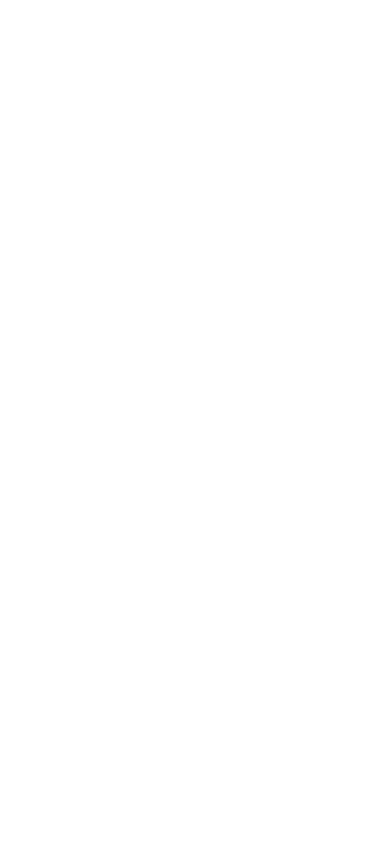
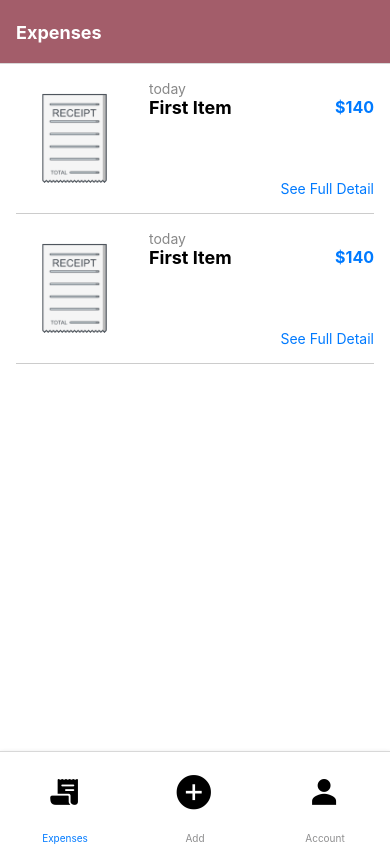
Before and after one commit to JReal10/ReceiptApp, a React Native app: screen / in a window 390 px wide. Built offline with nearby package versions, Linux system fonts and the light colour scheme.

Commit message:
new updates

```diff
--- a/App.js
+++ b/App.js
@@ -3,13 +3,14 @@
 import * as React from 'react';
 import { NavigationContainer } from '@react-navigation/native';
 import { createNativeStackNavigator } from '@react-navigation/native-stack';
+import StackNavigator from './navigation/stackNavigator';
 
 const Stack = createNativeStackNavigator();
 
 function App() {
   return (
     <NavigationContainer>
-      <stackNavigator></stackNavigator>
+      <StackNavigator></StackNavigator>
     </NavigationContainer>
   );
 }
--- a/navigation/stackNavigator.js
+++ b/navigation/stackNavigator.js
@@ -1,15 +1,14 @@
-import { View, Text } from 'react-native'
 import React from 'react'
 import { createNativeStackNavigator } from '@react-navigation/native-stack';
 
-import tabNavigator from './tabNavigator';
+import TabNavigator from './tabNavigator';
 
 const Stack = createNativeStackNavigator();
 
 export default function stackNavigator() {
   return (
     <Stack.Navigator>
-    <Stack.Screen name="Home" component={Home} options={{
+    <Stack.Screen name="Tab" component={TabNavigator} options={{
       title: 'Expenses',
       headerStyle:{
         backgroundColor: '#A35D6A',
--- a/navigation/tabNavigator.js
+++ b/navigation/tabNavigator.js
@@ -2,13 +2,16 @@
 import {createBottomTabNavigator} from '@react-navigation/bottom-tabs';
 
 import Home from '../screens/Home';
+import Details from '../screens/Details';
+import Reports from '../screens/Reports';
+import Ionicons from 'react-native-vector-icons/Ionicons'
 
 const Tab = createBottomTabNavigator();
 const { width, height } = Dimensions.get('window');
 
 //create a navigation tab for a screen: HomeScreen, BookingPage1 and ProfilePage
 
-function tabNavigator() {
+function TabNavigator() {
 
   return (
     <Tab.Navigator
@@ -17,29 +20,31 @@
       tabBarStyle:
       {
         height:height * 0.11,
-        //backgroundColor: colors.text_white,
-        elevation: 0,
+        backgroundColor: '#fff',
         position: 'absolute',
-        borderRadius:15,
+        shadowColor: '#000',
+        shadowOffset: { width: 0, height: 2 },
+        shadowOpacity: 0.2,
+        shadowRadius:5,
       },
       //tabBarInactiveTintColor:colors.secondary_green,
       //tabBarActiveTintColor:colors.secondary_green,
-      tabBarShowLabel: false,
+      headerShown: false,
 
     }}>
 
-      <Tab.Screen name="Home" component={Home} options = {{
-        tabBarIcon: () => <Entypo name = "home" size = {height * 0.04}/>,
-        headerShown: false,
+      <Tab.Screen name="Expenses" component={Home} options = {{
+          tabBarIcon: ()=> <Ionicons size = {height * 0.035} name = "receipt"></Ionicons>,
+
       }}/>
-
-      <Tab.Screen name="Profile" component={Profilepage}
-      options = {{
-        tabBarIcon: () => <MaterialCommunityIcons name = "account" size = {height * 0.05}/>,
-        headerShown: false,
-        }}/>
+      <Tab.Screen name="Add" component={Details} options = {{
+        tabBarIcon: ()=> <Ionicons name = "add-circle-sharp" size = {height * 0.05}></Ionicons>,
+      }}/>
+      <Tab.Screen name="Account" component={Reports} options = {{
+        tabBarIcon: ()=> <Ionicons name = "person-sharp" size = {height * 0.035}></Ionicons>
+      }}/>
     </Tab.Navigator>
   );
 }
 
-export default tabNavigator;
+export default TabNavigator;
--- a/package.json
+++ b/package.json
@@ -9,6 +9,7 @@
     "web": "expo start --web"
   },
   "dependencies": {
+    "@react-navigation/bottom-tabs": "^6.5.8",
     "@react-navigation/native-stack": "^6.9.13",
     "expo": "~49.0.8",
     "expo-status-bar": "~1.6.0",
@@ -18,7 +19,8 @@
     "react-native-reanimated": "^3.4.2",
     "react-native-safe-area-context": "4.6.3",
     "react-native-screens": "~3.22.0",
-    "react-native-ui-lib": "^7.8.0"
+    "react-native-ui-lib": "^7.8.0",
+    "react-native-vector-icons": "^10.0.0"
   },
   "devDependencies": {
     "@babel/core": "^7.20.0"
--- a/screens/Details.js
+++ b/screens/Details.js
@@ -1,10 +1,47 @@
-import { View, Text } from 'react-native'
-import React from 'react'
+import { View, Text, StyleSheet, TouchableOpacity } from 'react-native';
+import React from 'react';
 
 export default function Details() {
   return (
-    <View>
-      <Text>Details</Text>
+    <View style={styles.container}>
+      <View style={[styles.sectionContainer]}>
+        <Text style={[styles.sectionHeading, { color: '#333' }]}>Insert using camera</Text>
+        <Text style={[styles.sectionText, { color: '#666' }]}>
+          Take a picture of the receipt and it will automatically fill in the name, price, the place you shopped, etc.
+        </Text>
+        <View>
+          <TouchableOpacity></TouchableOpacity>
+        </View>
+      </View>
+      <View style={[styles.sectionContainer]}>
+        <Text style={[styles.sectionHeading, { color: '#333' }]}>Enter Manually</Text>
+        <Text style={[styles.sectionText, { color: '#666' }]}>
+          Fill in the receipt details yourself and add it to your expenses.
+        </Text>
+      </View>
     </View>
-  )
+  );
 }
+
+const styles = StyleSheet.create({
+  container: {
+    flex: 1,
+    backgroundColor: '#F0F0F0',
+    padding: 16,
+  },
+  sectionContainer: {
+    marginBottom: 16,
+    padding: 16,
+    borderWidth: 1,
+    borderRadius: 6,
+    borderColor: '#EEE', // Light gray border color
+    backgroundColor: '#FFFFFF',
+  },
+  sectionHeading: {
+    fontSize: 20,
+    fontWeight: 'bold',
+  },
+  sectionText: {
+    fontSize: 16,
+  },
+});
--- a/screens/Home.js
+++ b/screens/Home.js
@@ -9,6 +9,13 @@
   const DATA = [
     {
       id: 'bd7acbea-c1b1-46c2-aed5-3ad53abb28ba',
+      image: receipt,
+      title: 'First Item',
+      date: 'today',
+      price: '$140',
+    },
+    {
+      id: 'bd7acbea-c1b1-46c2-aed5-3ad53abs28ba',
       image: receipt,
       title: 'First Item',
       date: 'today',
--- /dev/null
+++ b/screens/Reports.js
@@ -0,0 +1,101 @@
+import React from 'react';
+import { View, Text, StyleSheet, TouchableOpacity, Dimensions } from 'react-native';
+import Ionicons from 'react-native-vector-icons/Ionicons';
+
+export default function Reports() {
+  const { width, height } = Dimensions.get('window');
+  const isSmallScreen = width < 375; // Example breakpoint for small screens
+
+  return (
+    <View style={[styles.container, { marginVertical: isSmallScreen ? 10 : 20 }]}>
+      <TouchableOpacity style={styles.single_row}>
+        <Text style={styles.text}>Currency</Text>
+        <Ionicons name="chevron-forward" size={height * 0.02} />
+      </TouchableOpacity>
+      <View style={styles.row_container}>
+        <TouchableOpacity style={styles.row}>
+          <Text style={styles.text}>Reports</Text>
+          <Ionicons name="chevron-forward" size={height * 0.02} />
+        </TouchableOpacity>
+        <View style={styles.row_separator} />
+        <TouchableOpacity style={styles.row}>
+          <Text style={styles.text}>MileStones</Text>
+          <Ionicons name="chevron-forward" size={height * 0.02} />
+        </TouchableOpacity>
+      </View>
+      <View style={styles.row_container}>
+        <TouchableOpacity style={styles.row}>
+          <Text style={styles.text}>Rate Us</Text>
+          <Ionicons name="chevron-forward" size={height * 0.02} />
+        </TouchableOpacity>
+        <View style={styles.row_separator} />
+        <TouchableOpacity style={styles.row}>
+          <Text style={styles.text}>Send Feedback</Text>
+          <Ionicons name="chevron-forward" size={height * 0.02} />
+        </TouchableOpacity>
+        <View style={styles.row_separator} />
+        <TouchableOpacity style={styles.row}>
+          <Text style={styles.text}>Privacy Policy</Text>
+          <Ionicons name="chevron-forward" size={height * 0.02} />
+        </TouchableOpacity>
+        <View style={styles.row_separator} />
+        <TouchableOpacity style={styles.row}>
+          <Text style={styles.text}>Terms of Use</Text>
+          <Ionicons name="chevron-forward" size={height * 0.02} />
+        </TouchableOpacity>
+      </View>
+      <TouchableOpacity style={styles.single_row}>
+        <Text style={[styles.text, styles.redText]}>Sign Out</Text>
+        <Ionicons name="chevron-forward" size={height * 0.02} />
+      </TouchableOpacity>
+      <TouchableOpacity style={styles.single_row}>
+        <Text style={[styles.text, styles.redText, styles.centerText]}>Delete</Text>
+      </TouchableOpacity>
+    </View>
+  );
+}
+
+const styles = StyleSheet.create({
+  container: {
+    flex: 1,
+    backgroundColor: '#F0F0F0',
+    paddingVertical: 10,
+    paddingHorizontal: 20,
+  },
+  row_container: {
+    backgroundColor: '#E6E6E6',
+    flexDirection: 'column',
+    borderRadius: 10,
+    marginVertical: 10, // Margin to create space between rows
+  },
+  single_row: {
+    flexDirection: 'row',
+    justifyContent: 'space-between',
+    paddingVertical: 15,
+    paddingHorizontal: 10,
+    backgroundColor: '#E6E6E6',
+    borderRadius: 10,
+    marginVertical: 10, // Margin to create space between rows
+  },
+  row: {
+    flexDirection: 'row',
+    justifyContent: 'space-between',
+    paddingVertical: 15,
+    paddingHorizontal: 10,
+  },
+  text: {
+    fontSize: 18,
+    fontWeight: '400',
+    color: 'black', // Text color
+  },
+  redText: {
+    color: 'red', // Red text color for Sign Out and Delete
+  },
+  centerText: {
+    textAlign: 'center', // Center-align the text
+  },
+  row_separator: {
+    height: 1, // Height of the horizontal line
+    backgroundColor: '#CCCCCC', // Color of the horizontal line
+  },
+});
```
Also changed, not shown: screens/Account.js (added, +10 -0 lines), 1 other file (tests, documents, lock files or other folders).
